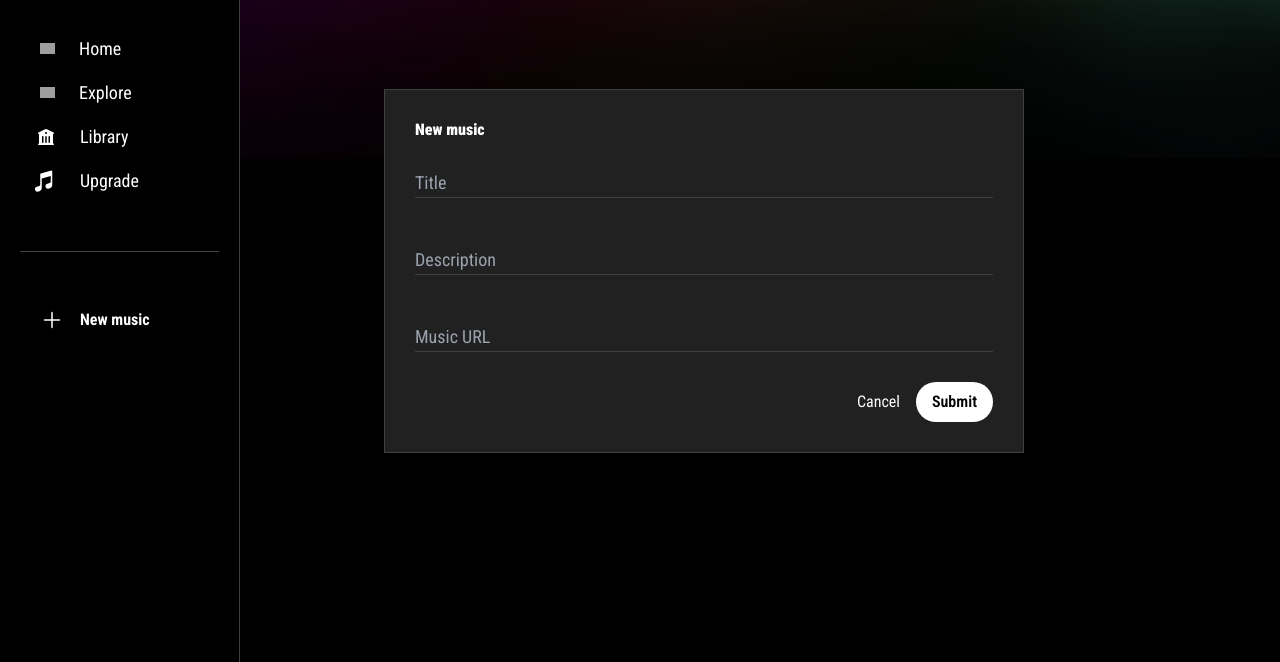
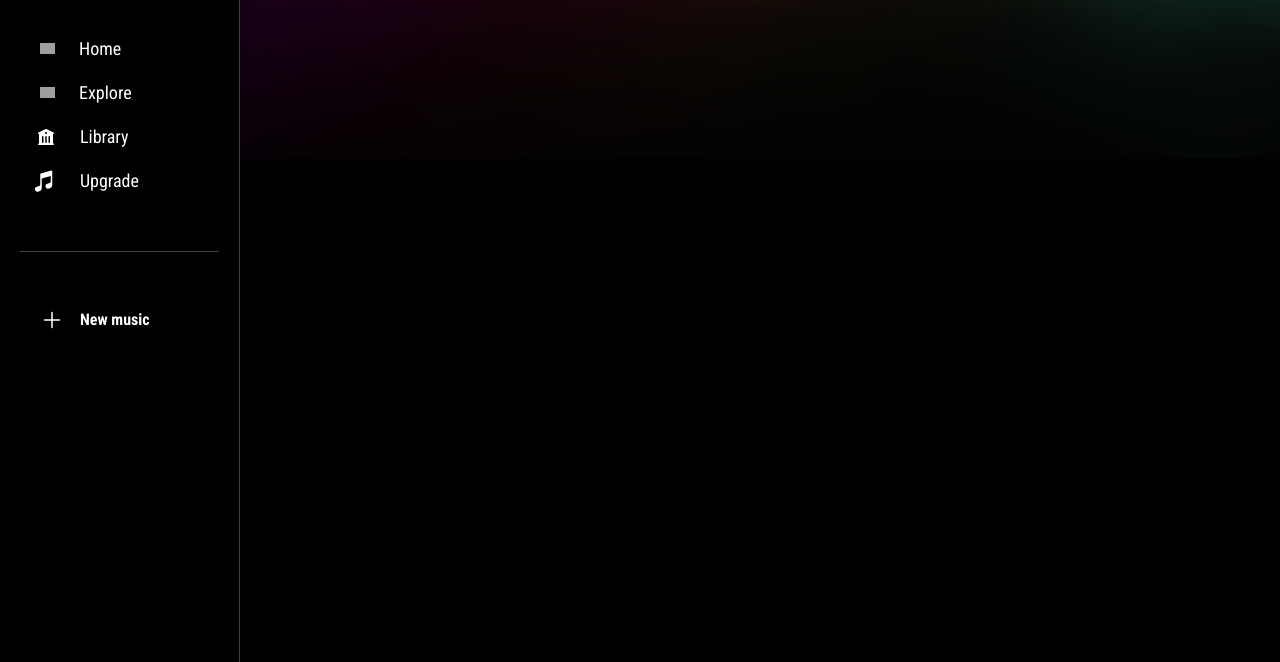
Before and after one commit to 0thigs/Youtube_music, a Flask app: template src/templates/base.html in a window 1280 px wide. Shown: the part 111-773 px from the top of the page. Run offline with Flask 3, Linux system fonts and the light colour scheme; the template is opened without the code that fills it, so the values that code supplies are empty; some libraries are stand-ins or nearby versions; grey boxes are pictures that could not be loaded.

Commit message:
🧚script: handle popup

```diff
--- a/src/static/scripts/togglePopup.js
+++ b/src/static/scripts/togglePopup.js
@@ -1,3 +1,11 @@
+let popupIsOppened = false
+
 let TogglePopup = () => {
-    console.log("Action Required!")
+    popupIsOppened = !popupIsOppened
+
+    if (popupIsOppened) {
+        document.getElementById("popup").classList.remove("hidden")
+    } else {
+        document.getElementById("popup").classList.add("hidden")
+    }
 }
--- a/src/templates/components/new_music.html
+++ b/src/templates/components/new_music.html
@@ -1,6 +1,6 @@
 <form class="fixed top-[25%] left-[30%] w-[640px] bg-[#212121] border-[0.5px] p-[30px] border-zinc-700">
     <header class="flex justify-start items-center pb-[30px]">
-        <h3>New music</h3>
+        <h2 class="text-xl">New music</h2>
     </header>
 
     <div class="flex flex-col gap-5 pb-[30px]">
@@ -10,7 +10,9 @@
     </div>
 
     <footer class="flex justify-end items-center gap-3">
-        <button class="font-normal text-md hover:opacity-50 transition duration-50">Cancel</button>
-        <button class="font-semibold text-md px-3 py-2 rounded-full bg-white text-black hover:opacity-50 transition duration-50" type="submit">Submit</button>
+        <button type="button" class="font-normal text-md hover:opacity-50 transition duration-50" onclick="TogglePopup()">Cancel</button>
+        <button type="button" class="font-semibold text-md px-3 py-2 rounded-full bg-white text-black hover:opacity-50 transition duration-50" type="submit">Submit</button>
     </footer>
 </form>
+
+<script src="{{url_for('static', filename='scripts/togglePopup.js')}}"></script>
--- a/src/templates/components/sidebar.html
+++ b/src/templates/components/sidebar.html
@@ -1,4 +1,3 @@
-
 <div class="fixed h-full bg-black w-[240px] z-50 p-[20px] border-r border-zinc-700 flex flex-col gap-12">
     <div class="flex w-[100%] justify-between">
         <button>
@@ -49,6 +48,9 @@
     </div>
 </div>
 
-<script src="{{url_for('static', filename='togglePopup.js')}}"></script>
+<div id="popup" class="hidden">
+    {% include 'components/new_music.html'%}
+</div>
 
-{% include 'components/new_music.html'%}
+
+<script src="{{url_for('static', filename='scripts/togglePopup.js')}}"></script>
```
